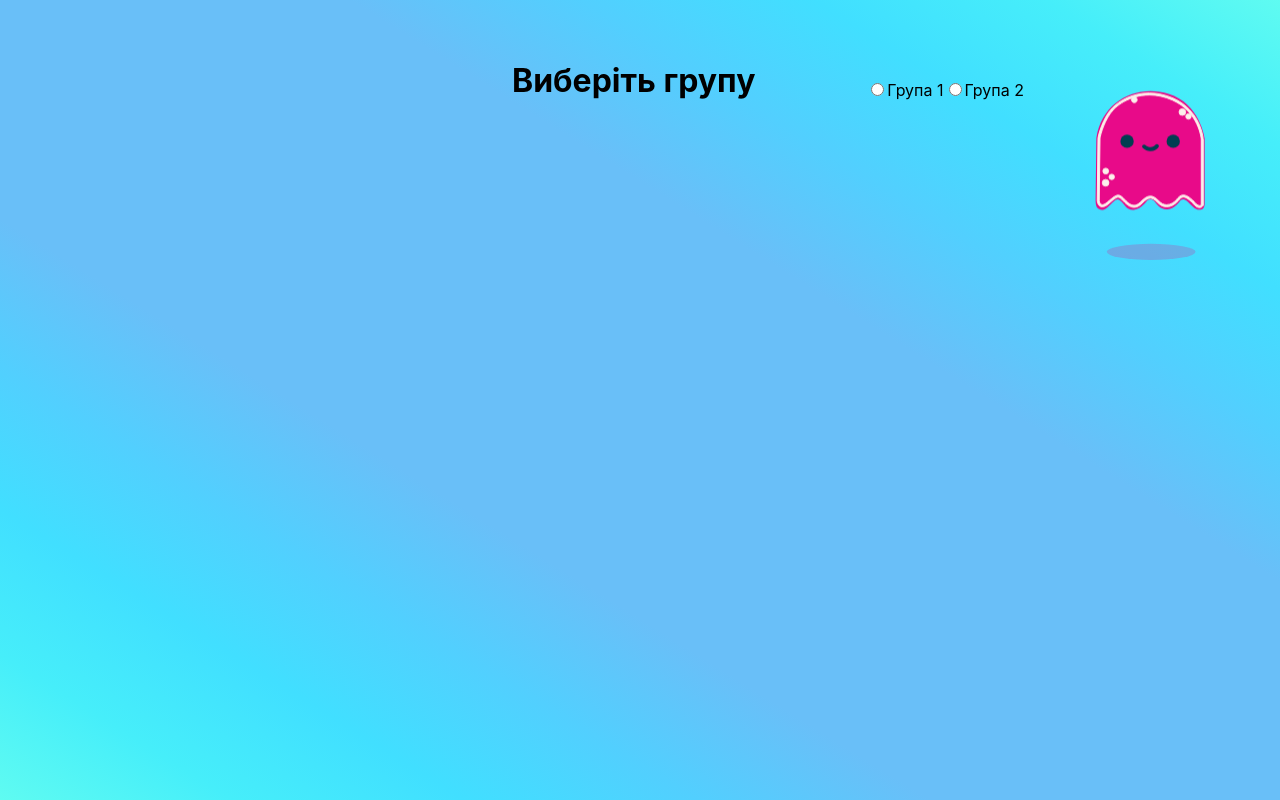
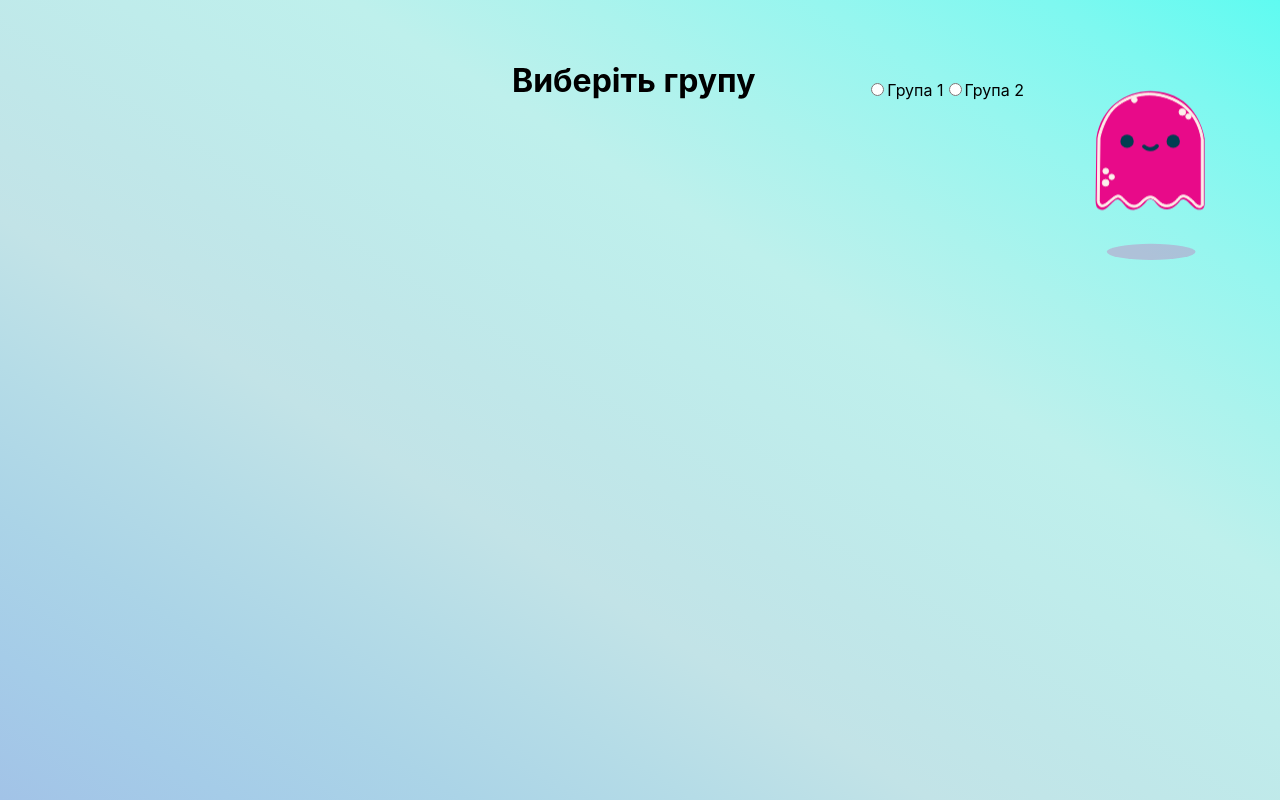
Before and after one commit to elenavoitova/schedule, a React (Create React App) app: page / in a window 1280 px wide. Built offline with nearby package versions, Linux system fonts and the light colour scheme.

Commit message:
collors changes

```diff
--- a/src/App.css
+++ b/src/App.css
@@ -17,7 +17,7 @@
   position: relative;
   box-sizing: border-box;
 
-  background-image: linear-gradient(to right top, #5ffbf1, #46eefa, #41dfff, #52cffe, #69bff8, #69bff8, #69bff8, #69bff8, #52cffe, #41dfff, #46eefa, #5ffbf1);
+  background-image: linear-gradient(to right top, #a2c3e7, #a5cce8, #abd4e7, #b5dce7, #c2e3e7, #c0e7e9, #bfeceb, #bef0ec, #abf3ed, #96f6ef, #7ef8f0, #5ffbf1);
 }
 
 .App-container h1 {
--- a/src/Components/LessonsList/LessonsList.scss
+++ b/src/Components/LessonsList/LessonsList.scss
@@ -75,10 +75,8 @@
     margin: 5px 1px;
     text-align: left;
     font-size: 14px;
-    background-color: #fffc;
-    -webkit-box-shadow: 0px 0px 20px 2px #e80a8898;
-    -moz-box-shadow: 0px 0px 20px 2px #e80a8898;
-    box-shadow: inset 0px 0px 10px 2px #c7c7c7;
+    background-color: #ffffffb0;
+    box-shadow: 0px 0px 10px 2px #dbdbdb;
 }
 
 .lesson-name {
```
